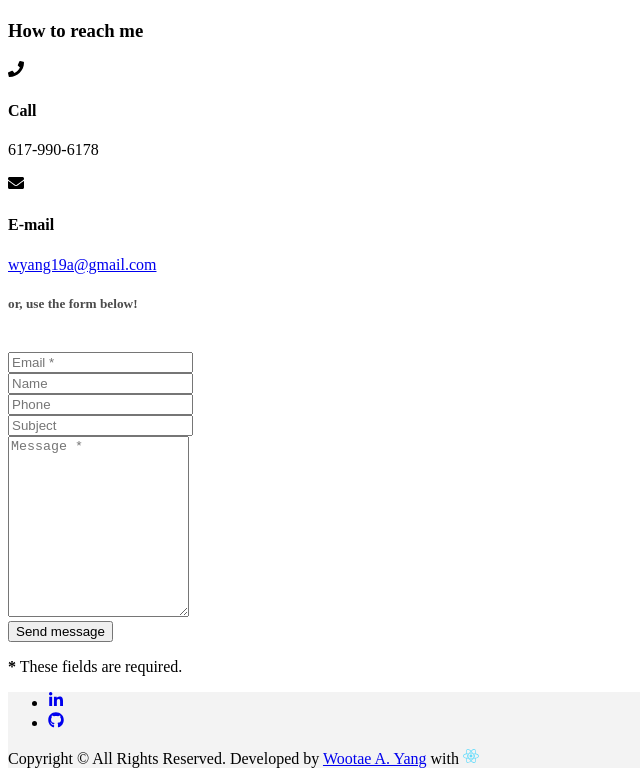
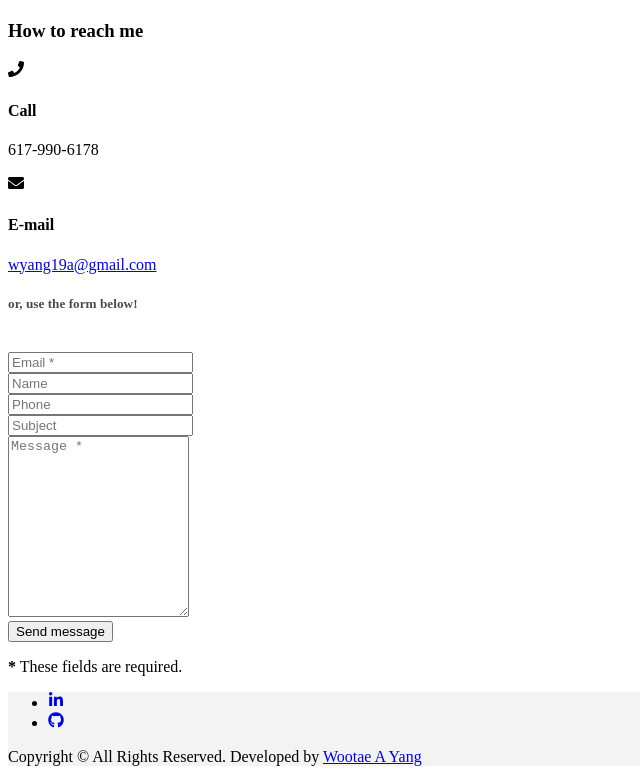
Before and after one commit to wyang19a/secondport, a Gatsby site: page /home in a window 1280 px wide. Shown: the part 7822-8606 px from the top of the page, without its empty margins (0-640 px from the left). Built offline with nearby package versions, Linux system fonts and the light colour scheme; Gatsby itself is replaced by a stand-in of ours.

Commit message:
Edit footer message

```diff
--- a/src/components/Footer.js
+++ b/src/components/Footer.js
@@ -1,5 +1,5 @@
 import React from 'react'
-import {FaGithub, FaLinkedinIn, FaReact} from "react-icons/fa"
+import {FaGithub, FaLinkedinIn} from "react-icons/fa"
 
 const Footer = () => {
     return (
@@ -12,7 +12,7 @@ const Footer = () => {
                             <li><a href="https://github.com/wyang19a"><FaGithub/></a></li>
                         </ul>
                         <div className="copyright-text">
-                            <p>Copyright © All Rights Reserved. Developed by <a href="#">Wootae A. Yang</a> with <FaReact style={{ color: '#61dbfb' }}/></p>
+                            <p>Copyright © All Rights Reserved. Developed by <a href="#">Wootae A Yang</a></p>
                         </div>
                     </div>
                 </div>
```
